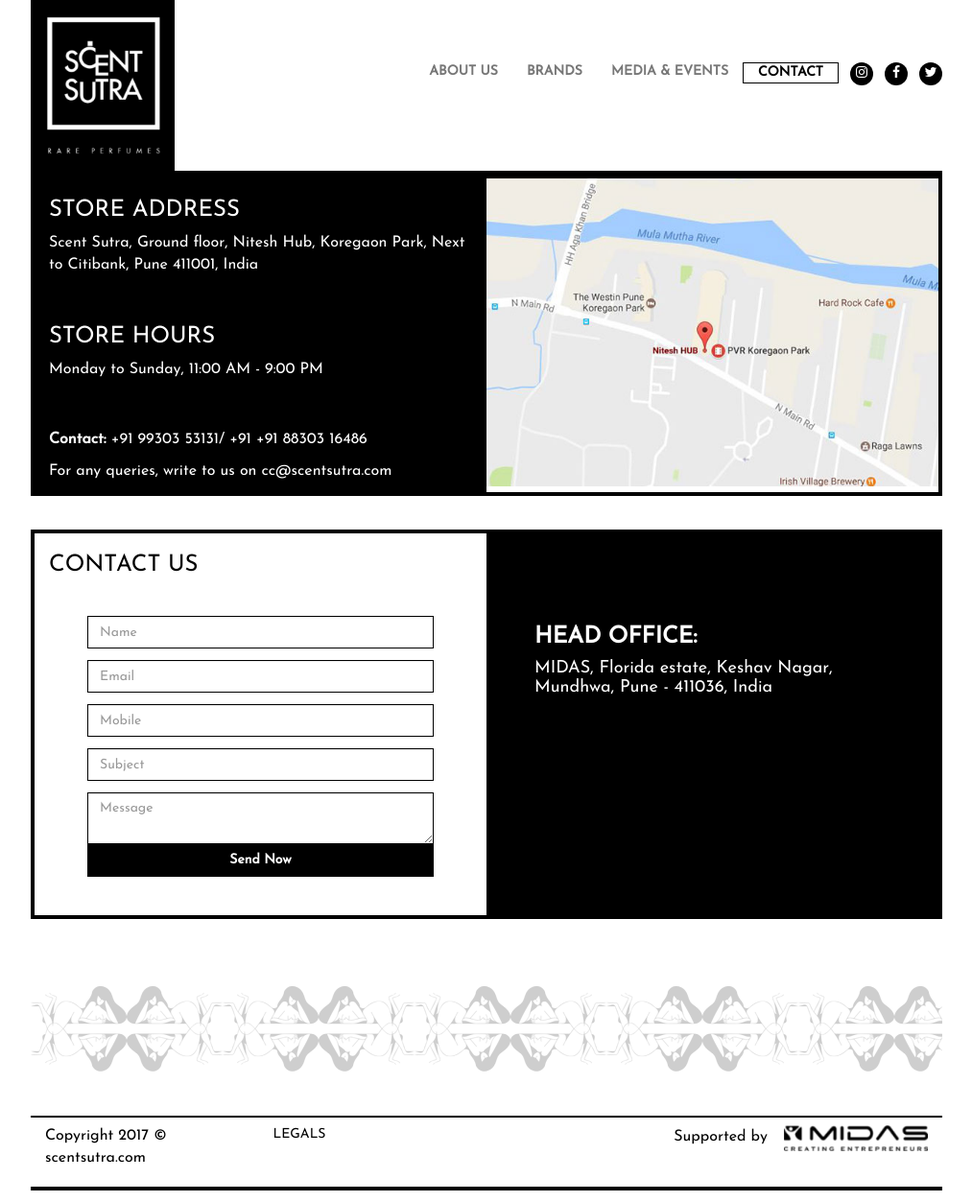
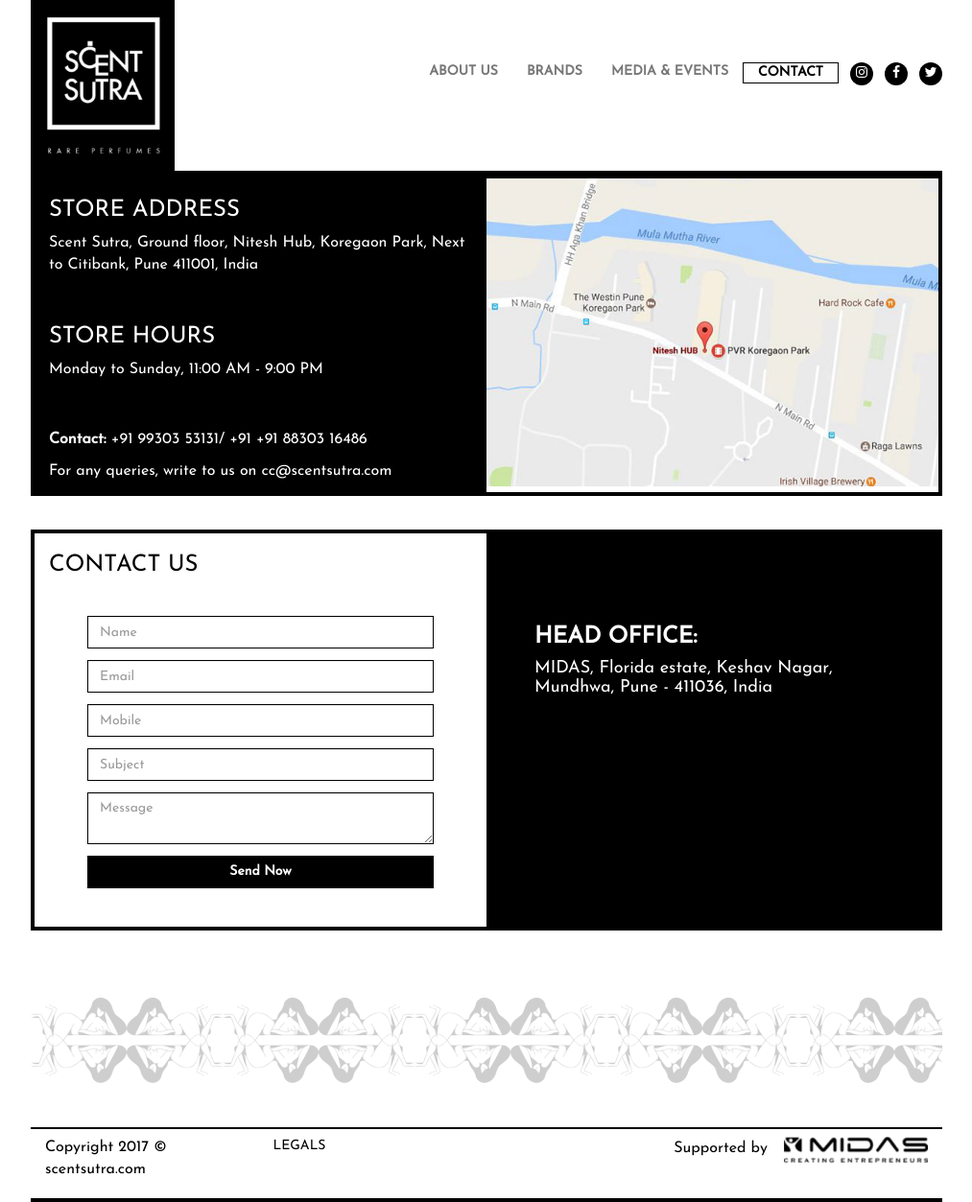
Before and after one commit to ArnavPuri/scentsutra, a Jekyll site: the page built from contact.html, in a window 1280 px wide. Shown: the whole page at 96% size, without its empty margins (133-1146 px from the left). Built offline with Jekyll 4.4.1, drawn with Linux system fonts in a browser that asks for light colours; nearby versions of some CDN libraries.

Commit message:
contact form changes

```diff
--- a/contact.html
+++ b/contact.html
@@ -4,7 +4,7 @@
 ---
 
 <style>
-	input {
+	.form-control {
 		margin-bottom: 12px;
 	}
 </style>
```
